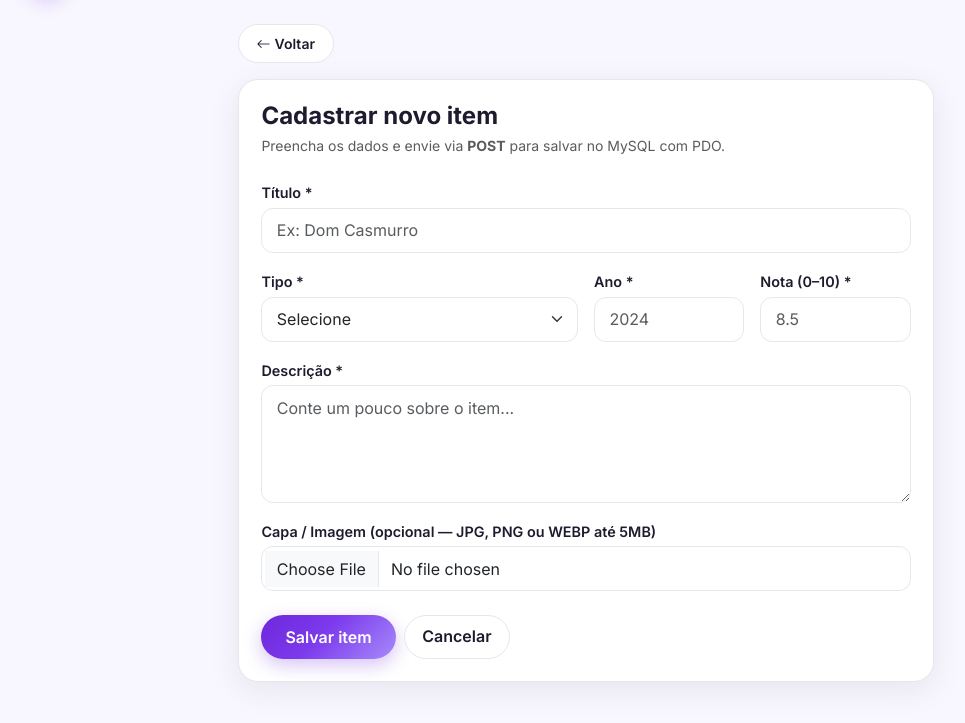
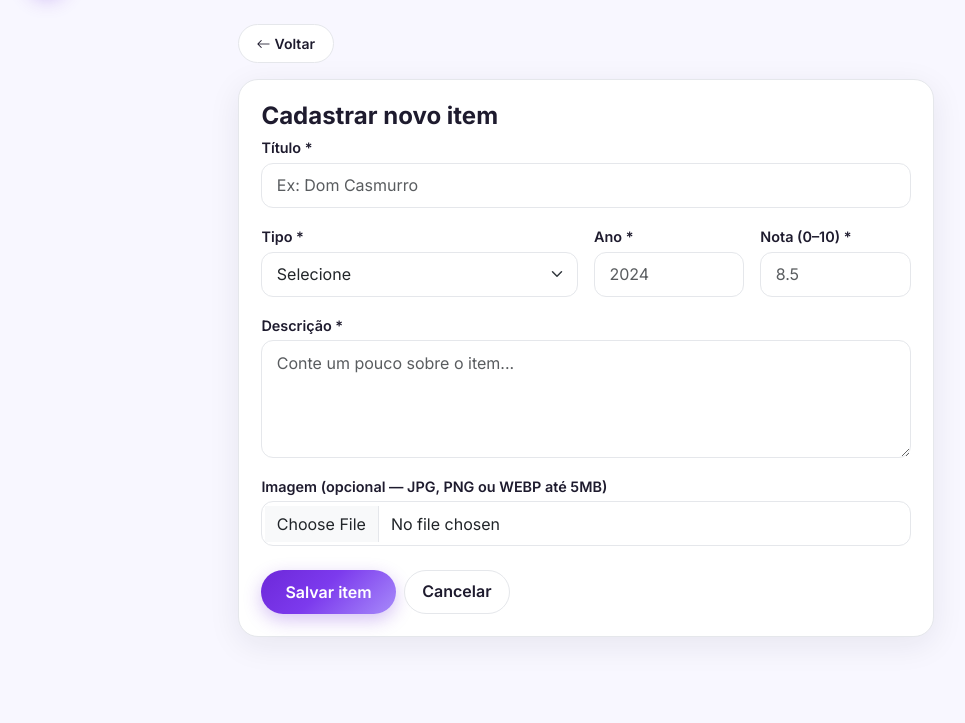
Before and after one commit to Lucassliim4/sistema-catalogo, a PHP site: page /View/create.php in a window 1280 px wide. Shown: the part 56-779 px from the top of the page, without its empty margins (54-1019 px from the left). Run offline with PHP 8.4, Linux system fonts and the light colour scheme; the visitor is signed in with stand-in values (Sample User, id 1).

Commit message:
Update create.php

```diff
--- a/Catalogo/View/create.php
+++ b/Catalogo/View/create.php
@@ -53,7 +53,6 @@ $notaPost   = $_POST["nota"] ?? "";
 <a href="catalog.php" class="btn btn-contorno btn-sm mb-3"><i class="bi bi-arrow-left me-1"></i>Voltar</a>
 <div class="form-catalogo">
 <h1 class="h4 fw-bold mb-1">Cadastrar novo item</h1>
-<p class="text-muted small mb-4">Preencha os dados e envie via <strong>POST</strong> para salvar no MySQL com PDO.</p>
 <?php if($mensagemErro): ?><div class="alerta toast-erro border mb-3"><?= esc($mensagemErro) ?></div><?php endif; ?>
 <form method="POST" action="create.php" enctype="multipart/form-data" novalidate>
 <input type="hidden" name="token_csrf" value="<?= esc($tokenCsrf) ?>">
@@ -64,7 +63,7 @@ $notaPost   = $_POST["nota"] ?? "";
 <div class="col-md-3"><label for="nota" class="form-label">Nota (0–10) *</label><input type="number" name="nota" id="nota" class="form-control" required min="0" max="10" step="0.1" value="<?= esc($notaPost) ?>" placeholder="8.5"></div>
 </div>
 <div class="mb-3"><label for="descricao" class="form-label">Descrição *</label><textarea name="descricao" id="descricao" class="form-control" rows="4" required placeholder="Conte um pouco sobre o item..."><?= esc($descPost) ?></textarea></div>
-<div class="mb-4"><label for="imagem" class="form-label">Capa / Imagem (opcional — JPG, PNG ou WEBP até 5MB)</label><input type="file" name="imagem" id="imagem" class="form-control" accept="image/jpeg,image/png,image/webp"></div>
+<div class="mb-4"><label for="imagem" class="form-label">Imagem (opcional — JPG, PNG ou WEBP até 5MB)</label><input type="file" name="imagem" id="imagem" class="form-control" accept="image/jpeg,image/png,image/webp"></div>
 <div class="d-flex gap-2"><button type="submit" class="btn btn-primario px-4">Salvar item</button><a href="catalog.php" class="btn btn-contorno">Cancelar</a></div>
 </form>
 </div>
```
